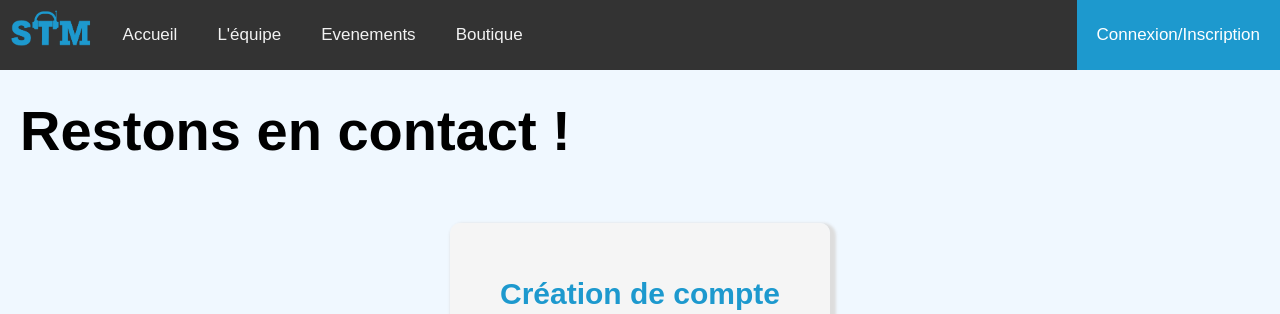
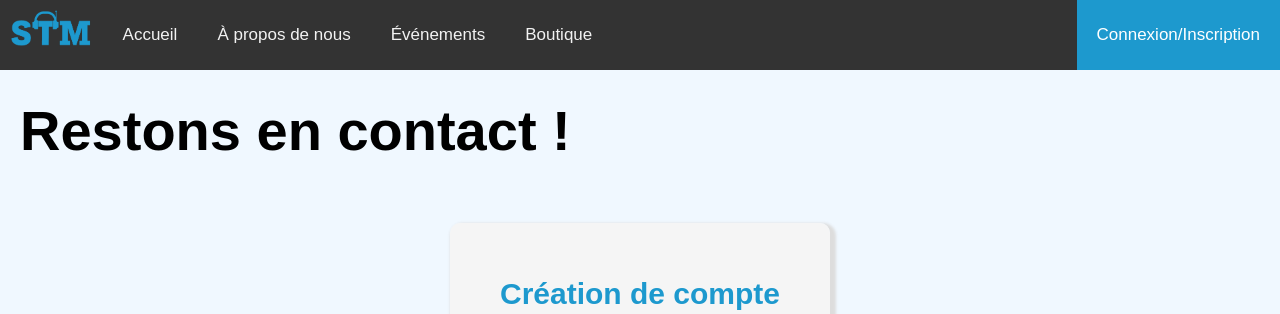
Before and after one commit to jesuisantoine/APP-groupe-3C, a PHP site: page /register.php in a window 1280 px wide. Shown: the top 314 px of the page. Run offline with PHP 8.4, Linux system fonts and the light colour scheme; data that the repository does not hold is empty.

Commit message:
Update register.php

```diff
--- a/APP-G3B-2023/public_html/register.php
+++ b/APP-G3B-2023/public_html/register.php
@@ -16,9 +16,9 @@ Click nbfs://nbhost/SystemFileSystem/Templates/Other/html.html to edit this temp
         <div class="navbar" id="navi"> <!-- Barre qui reste collée en haut de l'écran-->
             <img src="Images/STM.png" alt="STM" align="left" />
             <a href="index.html">Accueil</a>
-            <a href="aboutus.html">L'équipe</a>
-            <a href="events.html">Evenements</a>
-            <a href="shop.html">Boutique</a>
+            <a href="aboutus.html">À propos de nous</a>
+            <a href="events.html">Événements</a>
+            <a href="boutique.php">Boutique</a>
             <a href="login.html" class="login active">Connexion/Inscription</a>
             <a href="javascript:void(0);" style="font-size:15px;" class="icon" onclick="responsiveNavbar()">&#9776;</a>
         </div>
```
